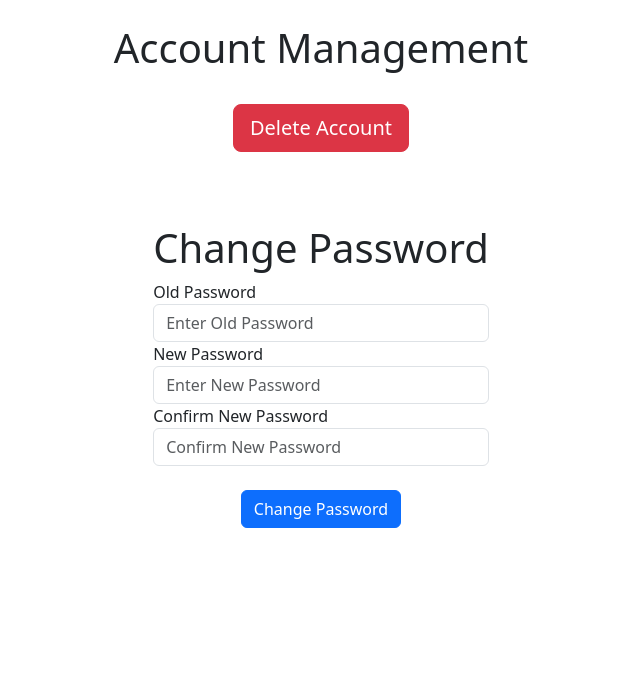
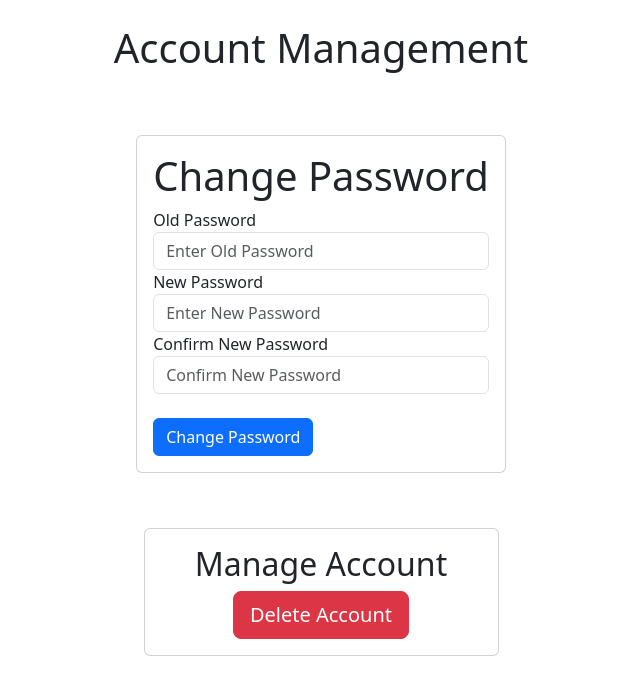
Before and after one commit to bennylao/comp0034-cw2-g-team_1, a Flask app: template crayfish_analysis_app/templates/account_management.html in a window 1280 px wide. Shown: the part 56-751 px from the top of the page, without its empty margins (319-959 px from the left). Run offline with Flask 3, Linux system fonts and the light colour scheme; the template is opened without the code that fills it, so the values that code supplies are empty; parts of the project's set-up code (start-up, migrations or seed data) failed here and were passed over; some libraries are stand-ins or nearby versions.

Commit message:
adjusted html of account mang page

```diff
--- a/crayfish_analysis_app/templates/account_management.html
+++ b/crayfish_analysis_app/templates/account_management.html
@@ -4,17 +4,8 @@
 <br />
 <h1 align="center">{% block header1 %}Account Management{% endblock %}</h1>
 <br />
-<div align="center">
-    <form method="POST" action="/delete-account/{{user.id}}" onsubmit="return confirm('Are you sure you want to delete your account? This action cannot be undone.');">
-        <button type="submit" class="btn btn-lg btn-danger">
-            Delete Account
-        </button>
-    </form>
-</div>
-<br />
-
 <div class="d-flex justify-content-center align-items-center" style="height:50vh">
-    <div class="card border-0" style="max-width: 1600px;">
+    <div class="card border-1" style="max-width: 1600px;">
       <div class="card-body">
         <form method="POST" action="/change-password">
           <h1 class="card-title text-center">Change Password</h1>
@@ -44,11 +35,27 @@
                 placeholder="Confirm New Password"
             />
             <br />
-            <div align="center"><button class="btn btn-primary" type="submit">Change Password</button></div>
+            <div><button class="btn btn-primary" type="submit">Change Password</button></div>
           </div>
         </form>
       </div>
     </div>
   </div>
 
+<br />
+<div align="center">
+  <div class="card border-1" style="max-width: 355px;">
+    <div class="card-body">
+      <form method="POST" action="/delete-account/{{user.id}}" onsubmit="return confirm('Are you sure you want to delete your account? This action cannot be undone.');">
+        <h2 class="card-title text-center">Manage Account</h2>
+        <div class="form-group">
+          <button type="submit" class="btn btn-lg btn-danger">
+              Delete Account
+          </button>
+        </div>
+      </form>
+    </div>
+  </div>
+</div>
+
 {% endblock %}
```
